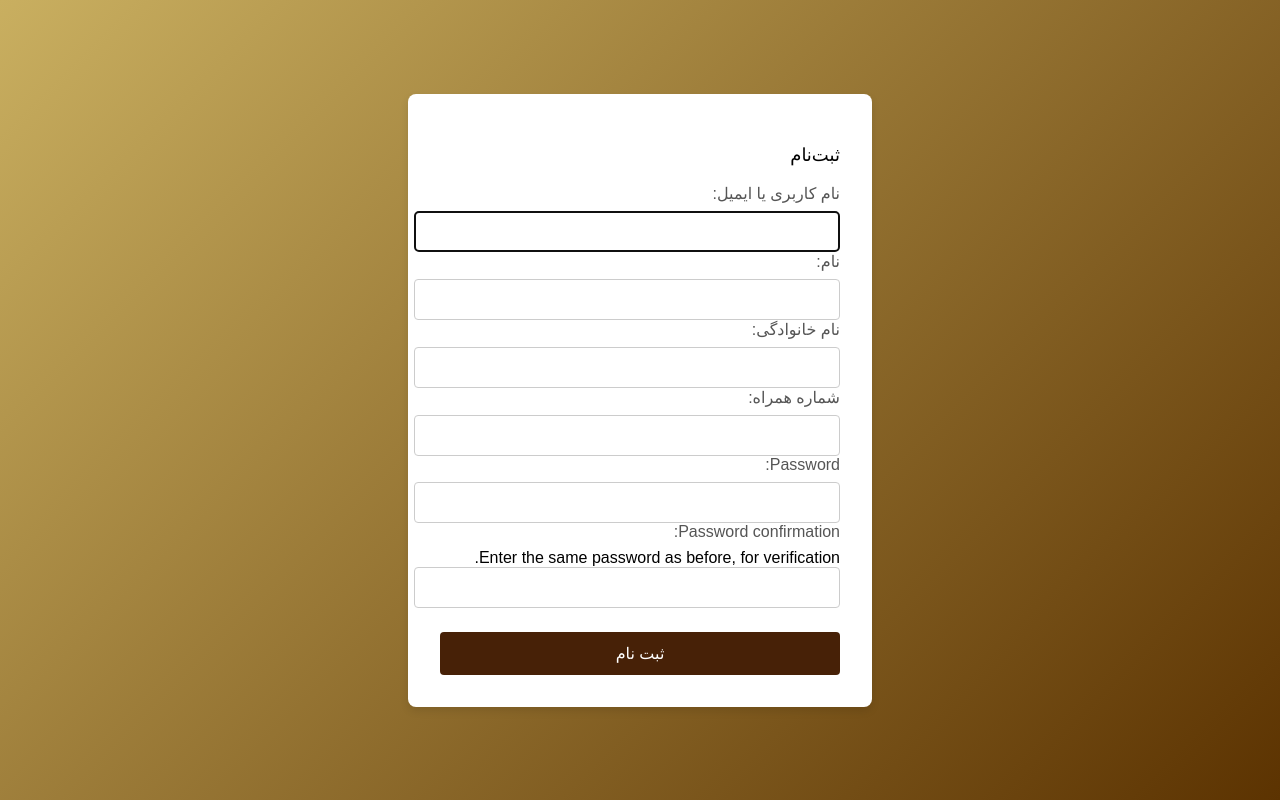
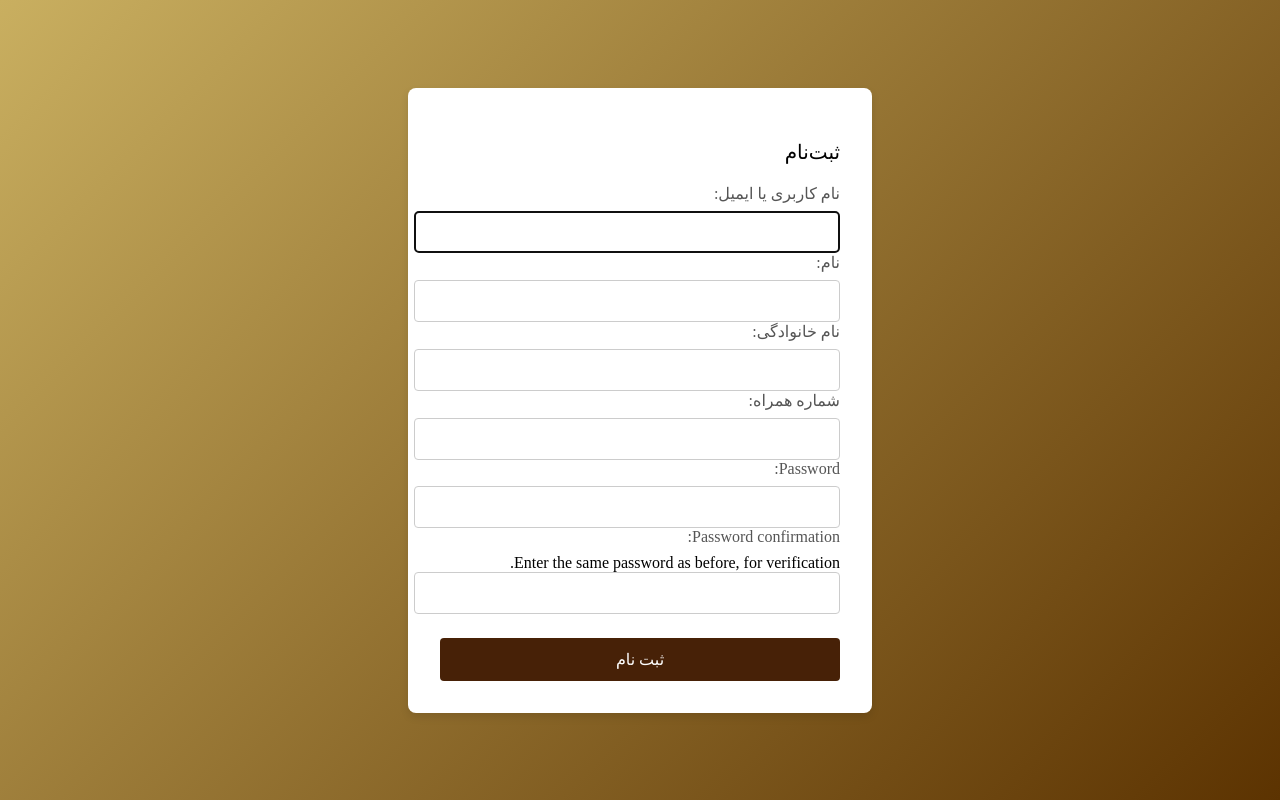
Before and after one commit to mahdishafaat/AP-CoffeeShop, a Django app: page /accounts/register/ in a window 1280 px wide. Run offline with Django 5.2, Linux system fonts and the light colour scheme; some web fonts are replaced.

Commit message:
white shadow

```diff
--- a/static/css/homePage.css
+++ b/static/css/homePage.css
@@ -69,7 +69,7 @@ body {
     background-color: #59310b;
     min-width: 170px;
     z-index: 2;
-    box-shadow: -1px 1px 20px 3px #0000001f;
+    box-shadow: -1px 1px 20px 3px #fbf7f73d;
     margin-top:5px;
     opacity:0;
     transition: visibility 0s, opacity 0.5s;
--- a/static/css/signup.css
+++ b/static/css/signup.css
@@ -1,3 +1,13 @@
+@font-face {
+    font-family: Vazirmatn;
+    src: url(../fonts/fonts/ttf/Vazirmatn-Medium.ttf) format('truetype');
+    font-weight: 500;
+    font-style: normal;
+    font-display: swap;
+  }
+*{
+    font-family: Vazirmatn;
+}
 body {
     margin: 0;
     padding: 0;
@@ -56,5 +66,5 @@ button:hover {
     background: #c8b177;
 }
 #regis{
-    font-size:large;
+    font-size:20px;
 }
--- a/templates/registration/register.html
+++ b/templates/registration/register.html
@@ -9,7 +9,7 @@
     <div class="signup-container">
         <form class="signup-form", action="", method="POST">
             {% csrf_token %}
-            <p id='regis'>ثبت‌نام</p>
+            <p id="regis">ثبت‌نام</p>
             <div class="form-group">
                 {{form}}
             </div>
```
